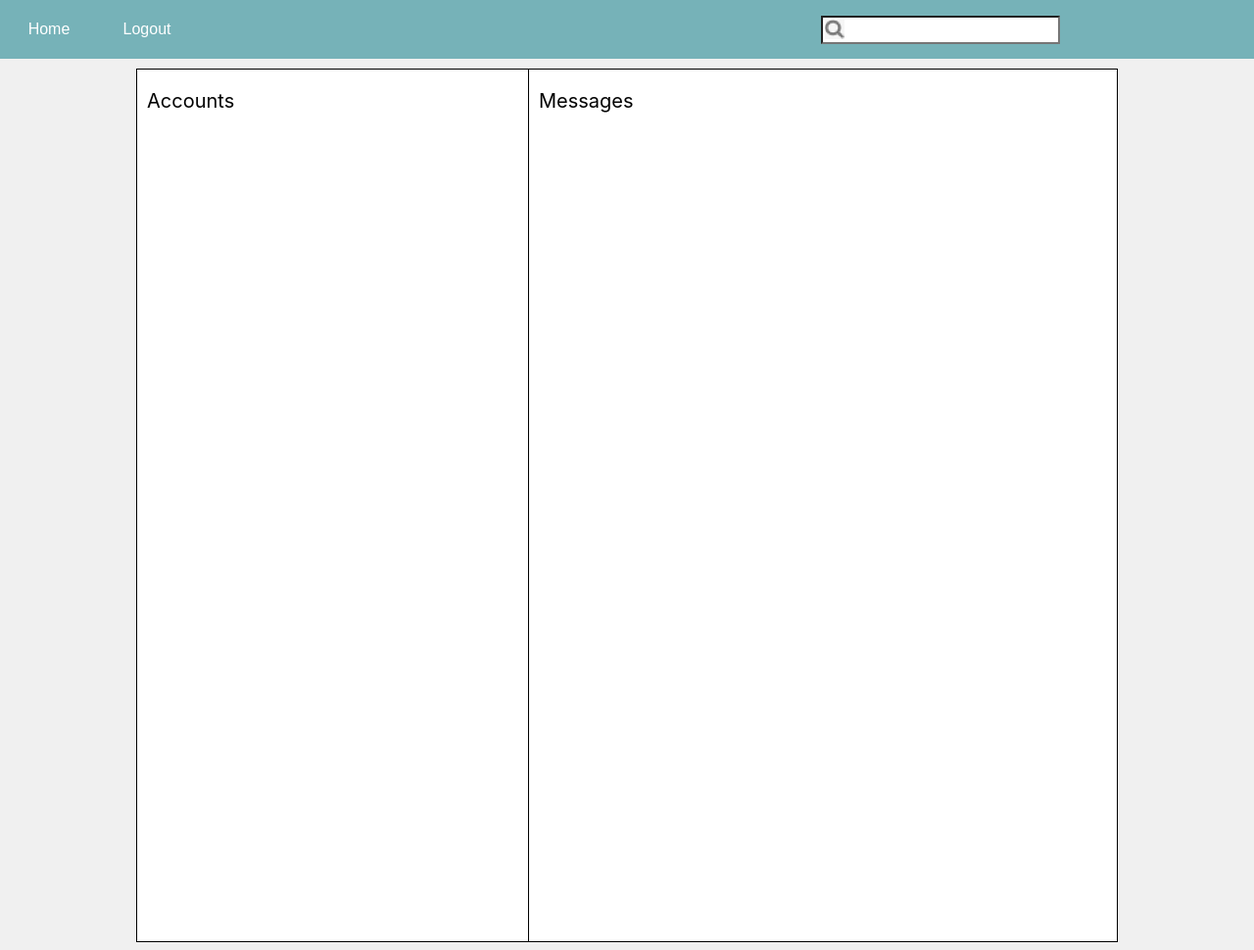
After one commit to KrypT1cC/Blog-Page, a Flask app: page /dm in a window 1280 px wide. The commit adds this page. Shown: the whole page at 98% size. Run offline with Flask 2, Linux system fonts and the light colour scheme; the visitor is signed in with stand-in values (Sample User, id 1).

Commit message:
DM page
added dm html and css, created block for dm to inherit off of home.py

```diff
--- a/project/models.py
+++ b/project/models.py
@@ -7,6 +7,8 @@ class Accounts(db.Model, UserMixin):
     email = db.Column(db.String(50), unique=True, nullable=False)
     username = db.Column(db.String(50), unique=True, nullable=False)
     password = db.Column(db.String(100), unique=False, nullable=False)
+    # add following
+    # add friends
 
     @staticmethod
     def get(ID):
--- /dev/null
+++ b/project/static/css/dms.css
@@ -0,0 +1,96 @@
+.content {
+    background-color: rgb(240, 240, 240);
+    height: 970px;
+}
+
+.nav-bar {
+    position: fixed;
+    top: 0px;
+    width: 100%;
+    height: 60px;
+    background-color: rgb(118, 178, 184);
+}
+
+#search {
+    height: 15px;
+    width: 200px;
+    padding: 5px 15px 5px 25px;
+    font-size: 16px;
+    position: relative;
+    top: 15.5px;
+    left: 838px;
+    background-position: 2px 2px;
+    background-repeat: no-repeat;
+    background-image: url('/static/img/search_icon.png');
+}
+
+.nav-bar button {
+    position: absolute;
+    width: 100px;
+    height: 60px;
+    font-size: 16px;
+    background-color: rgb(118, 178, 184);
+    border: none;
+    outline: none;
+    color: white;
+}
+
+.nav-bar button:hover, #logout:hover{
+    cursor: pointer;
+}
+
+form {
+    position: relative;
+    top: -30px;
+    left: 100px;
+    width: 100px;
+}
+
+#logout {
+    width: 100px;
+    height: 60px;
+    font-size: 16px;
+    background-color: rgb(118, 178, 184);
+    border: none;
+    outline: none;
+    color: white;
+    padding-top: 2px;
+    position: fixed;
+}
+
+#DM {
+    position: relative;
+    left: 1803px;
+    position: fixed;
+}
+
+.DM {
+    width: 1000px;
+    height: 890px;
+    margin: auto;
+    position: relative;
+    top: 70px;
+    border: 1px solid black;
+}
+
+.accounts {
+    height: 100%;
+    width: 399px;
+    float: left;
+    background-color: white;
+    border-right: 1px solid black;
+}
+
+.messages {
+    overflow: hidden;
+    height: 100%;
+    width: 60%;
+    background-color: white;
+    float: right;
+}
+
+.DM p {
+    font-size: 20px;
+    padding-left: 10px;
+    font-family: -apple-system,BlinkMacSystemFont,"Segoe UI",Roboto,Helvetica,Arial,sans-serif;
+}
--- /dev/null
+++ b/project/templates/dms.html
@@ -0,0 +1,17 @@
+{% extends "home.html" %}
+{% block title %}Direct Messages{% endblock %}
+{% block head %}
+    <link rel="stylesheet" type="text/css" href="{{ url_for('static', filename='css/dms.css') }}">
+{% endblock%}
+{% block content %}
+    {% block navbar %}{{ super() }}{% endblock %}
+    <div class="DM">
+        <div class="accounts">
+            <p>Accounts</p>
+        <!-- loop through friends list-->
+        </div>
+        <div class="messages">
+            <p>Messages</p>
+        </div>
+    </div>
+{% endblock %}
--- a/project/templates/home.html
+++ b/project/templates/home.html
@@ -1,7 +1,16 @@
 {% extends "base.html" %}
 {% block content %}
-    <p>Welcome {{ user }}! </p>
-    <form method="post">
-        <input type="submit" value="Logout">
-    </form>
+    <div class="welcome">
+        <h1>Hello {{ user }}! </h1>
+    </div>
+    {% block navbar %}
+        <div class="nav-bar">
+            <a href="{{ url_for('home') }}"><button>Home</button></a>
+            <a href="{{ url_for('dm') }}"><button id="DM">DMs</button></a>
+            <input type="text" id="search">
+            <form method="post">
+                <input type="submit" name="logout" id="logout" value="Logout">
+            </form>
+        </div>
+    {% endblock %}
 {% endblock %}
--- a/project/views.py
+++ b/project/views.py
@@ -55,3 +55,15 @@ def register():
 @app.route('/forgot')
 def forgot_password():
     return "forgot"
+
+
+@app.route('/dm', methods=['GET', 'POST'])
+@login_required
+def dm():
+    if request.method == 'POST':
+        if request.form['logout'] == 'Logout':
+            logout_user()
+            return redirect(url_for('login'))
+        logout_user()
+        return redirect(url_for('login'))
+    return render_template('dms.html')
```
Also changed, not shown: project/static/css/home.css (added, +70 -0 lines).
